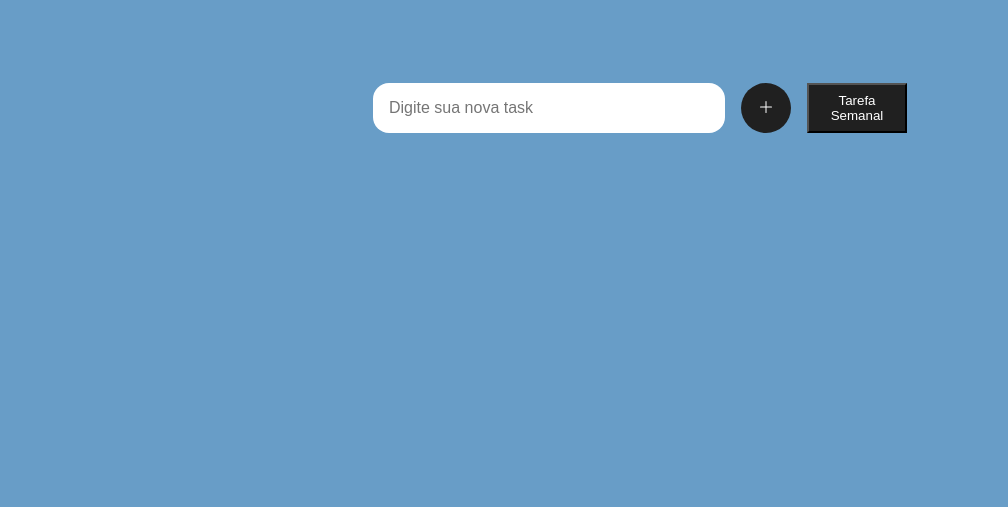
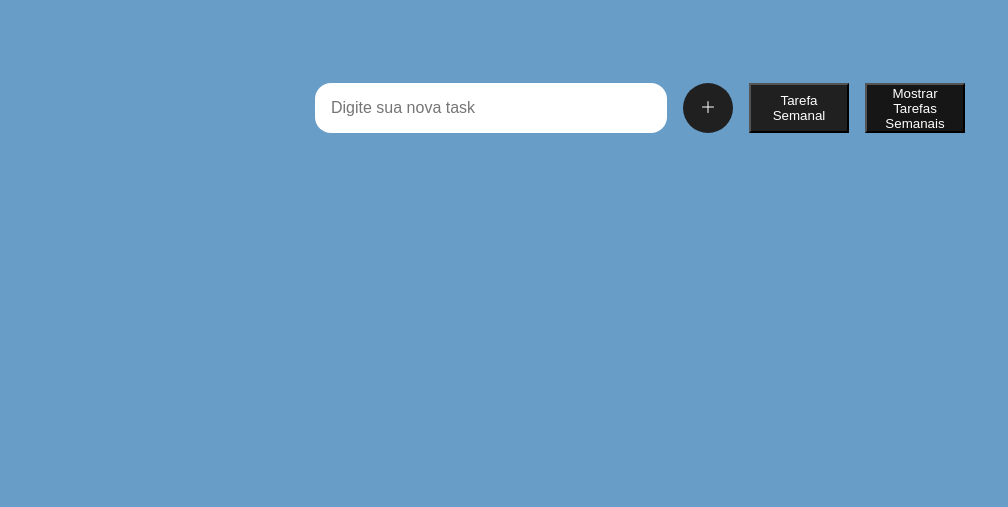
Before and after one commit to Lejjz/to-do-list-GLA, a plain HTML site: page index.html in a window 1280 px wide. Shown: the part 71-578 px from the top of the page, without its empty margins (0-1008 px from the left). Drawn offline with Linux system fonts and the light colour scheme.

Commit message:
implemented the reset of weekly tasks

```diff
--- a/index.html
+++ b/index.html
@@ -22,6 +22,10 @@
             <button onclick="newWeeklyTask()" id="btn-new-weekly-task" title="Clique aqui para adicionar uma tarefa semanal">
                 Tarefa Semanal
             </button>
+            <button onclick="showWeeklyTasks()" id="btn-show-weekly-tasks" title="Mostrar tarefas semanais">
+                Mostrar Tarefas Semanais
+            </button>
+
         </div>
         <div class="content--body">
             <ol id="to-do-list"> <p></p>
--- a/script.js
+++ b/script.js
@@ -59,6 +59,25 @@ function newWeeklyTask() {
     input.value = '';
   }
 
+  function showWeeklyTasks() {
+    let values = JSON.parse(localStorage.getItem(localStorageKey) || "[]");
+    let weeklyTasks = values.filter(task => task.isWeekly);
+
+    if (weeklyTasks.length === 0) {
+      alert('Não há tarefas semanais.');
+      return;
+    }
+
+    let reset = confirm('Deseja resetar as tarefas semanais?');
+    if (reset) {
+      values = values.filter(task => !task.isWeekly);
+      localStorage.setItem(localStorageKey, JSON.stringify(values));
+      showValues();
+      alert('As tarefas semanais foram resetadas.');
+    }
+  }
+
+
 
   function showValues() {
     let values = JSON.parse(localStorage.getItem(localStorageKey) || "[]");
--- a/style.css
+++ b/style.css
@@ -72,6 +72,19 @@ button{
     transition: .4s;
 }
 
+#btn-show-weekly-tasks{
+    background-color: var(--color-dark2);
+    color: var(--color-white);
+    border-radius: 0;
+    width: 100px;
+    height: 50px;
+    cursor: pointer;
+    transition: .4s;
+}
+
+#btn-show-weekly-tasks{background-color: var(--color-dark3);
+}
+
 #button:hover{
     background-color: var(--color-dark3);
 }
```
